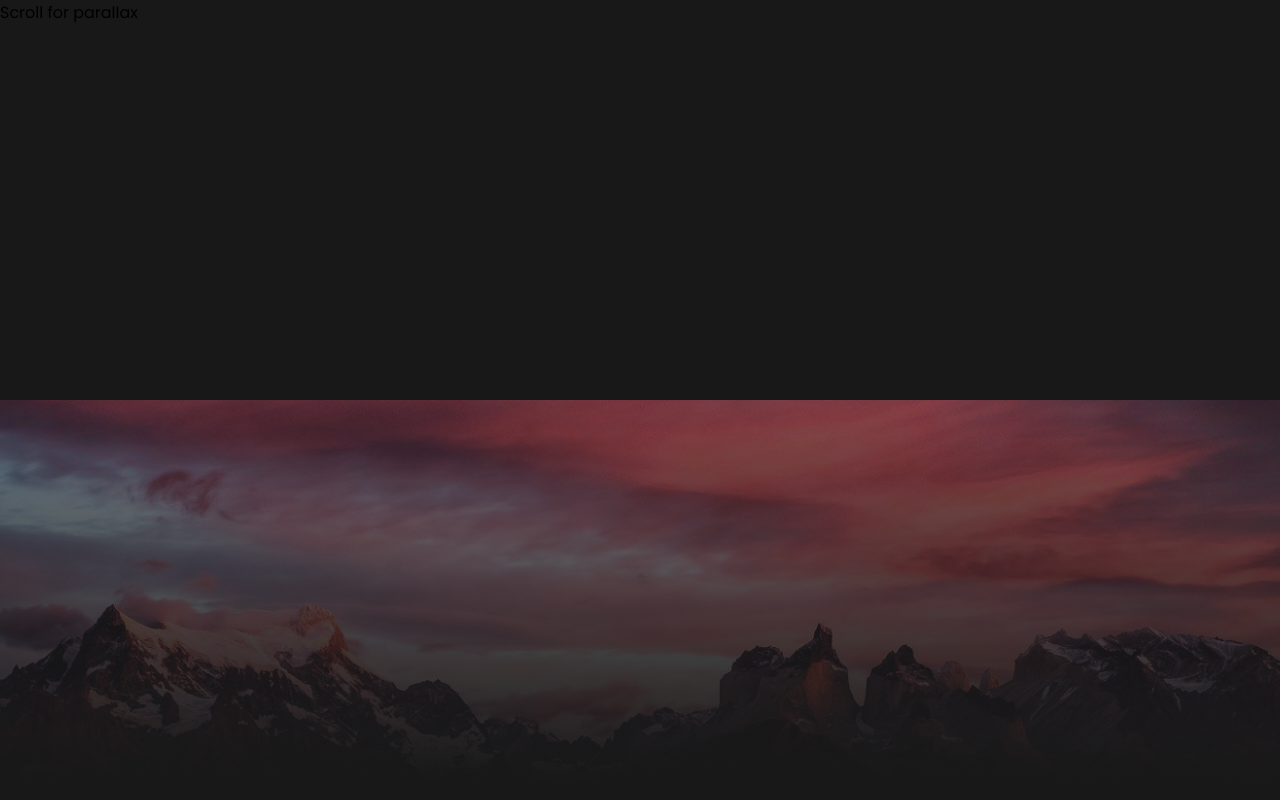
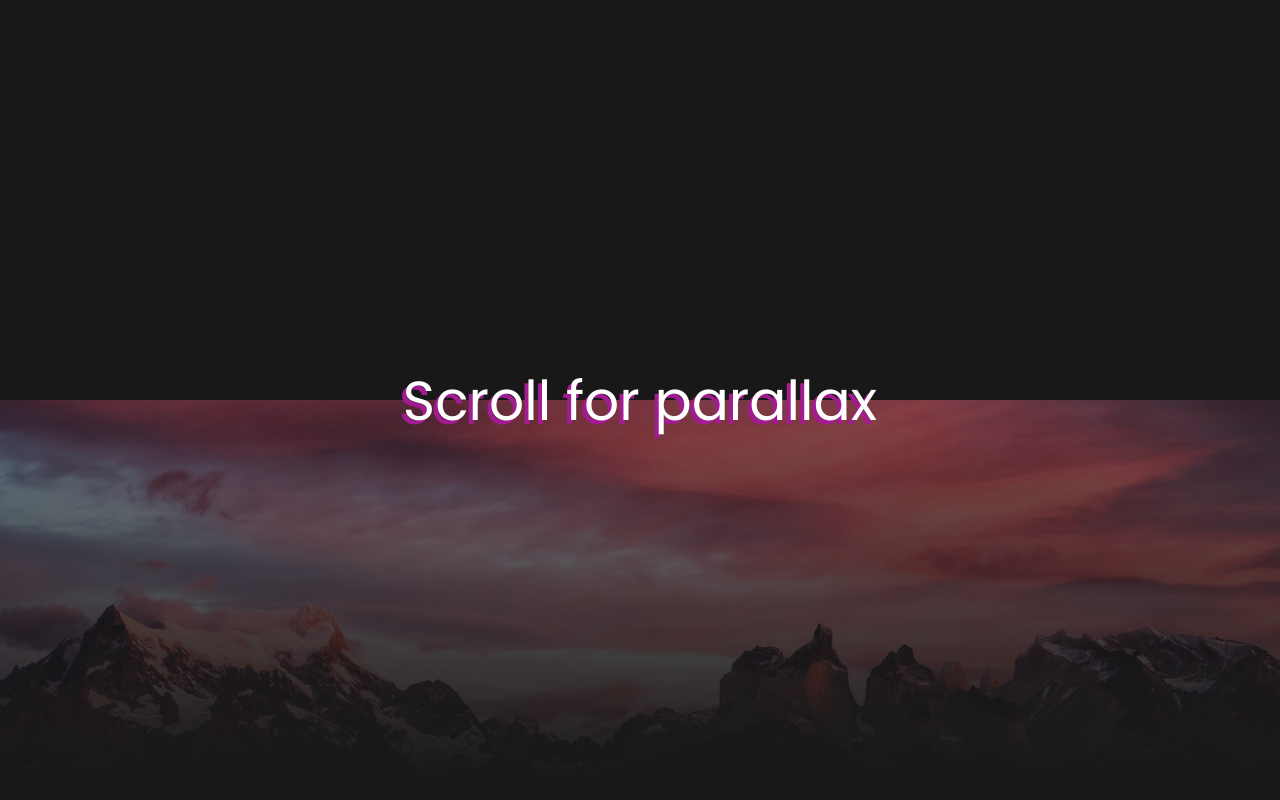
Before and after one commit to developefe/parallax-animation-with-js, a plain HTML site: page index.html in a window 1280 px wide. Shown: the top 800 px of the page. Drawn offline with nearby package versions, Linux system fonts and the light colour scheme.

Commit message:
css-update

```diff
--- a/style.css
+++ b/style.css
@@ -29,6 +29,17 @@ body {
     bottom: -250px;
     width: 100%;
     background: no-repeat center/cover;
+}
+
+.parallax-side p {
+    position: absolute;
+    font-size: 55px;
+    top: 50%;
+    left: 50%;
+    transform: translate(-50%, -50%);
+    color: #fff;
+    z-index: 2;
+    text-shadow: -4px 4px #a31b92;
 }
 
 .parallax-side:before {
```
